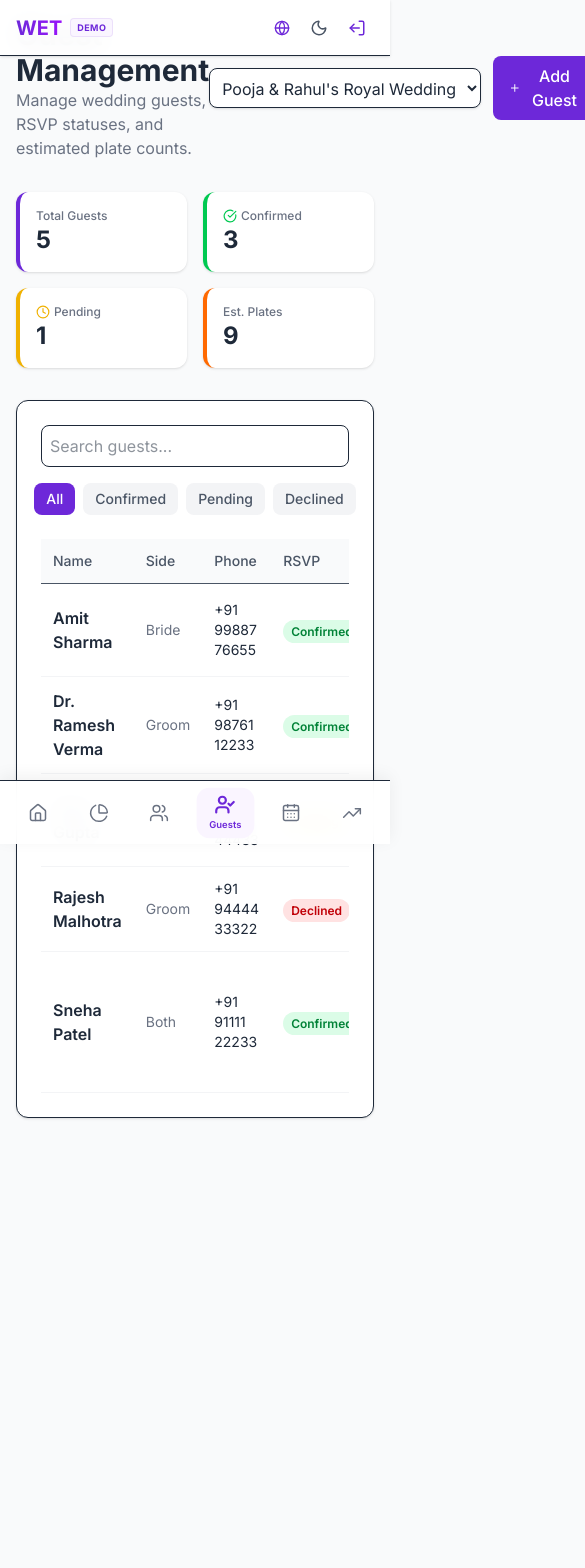
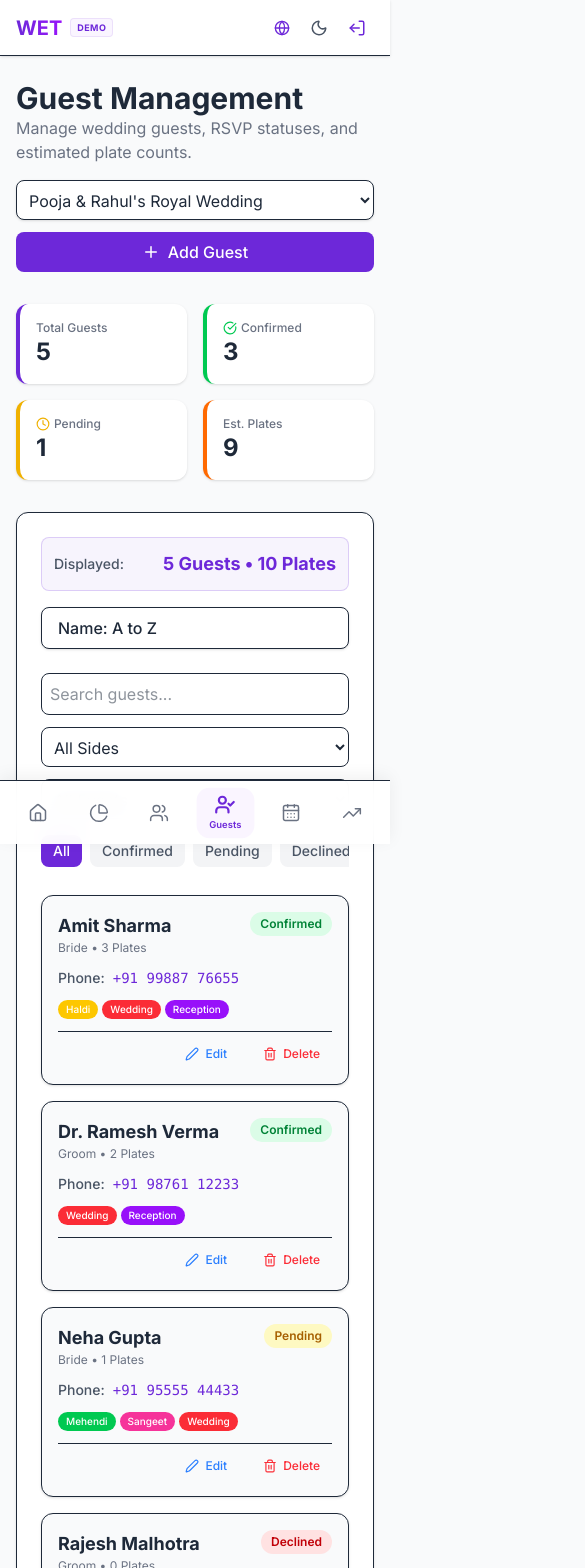
Before and after one commit to vinodverma1399/wedding_expense_tracker, a React (Vite) app in the folder frontend/: page /guests in a window 390 px wide. Shown: the top 1568 px of the page, 585 px wide, since content can reach past the window. Before the commit the page ends 1214 px from the top, so only its background shows below. Built offline with nearby package versions, Linux system fonts and the light colour scheme.

Commit message:
feat: implement guest management and login views

```diff
--- a/frontend/src/pages/GuestManagement.jsx
+++ b/frontend/src/pages/GuestManagement.jsx
@@ -4,8 +4,10 @@ import api from '../services/api';
 import { toast } from 'react-toastify';
 import { Plus, Trash2, Users, CheckCircle, XCircle, Clock, Edit2 } from 'lucide-react';
 import { useTranslation } from 'react-i18next';
+import { useNavigate } from 'react-router-dom';
 import { AuthContext } from '../context/AuthContext';
 import AuthRequiredModal from '../components/AuthRequiredModal';
+import Modal from '../components/Modal';
 import { demoWedding, demoGuests } from '../utils/demoData';
 
 const EVENT_TYPES = ['Haldi', 'Mehendi', 'Sangeet', 'Wedding', 'Reception', 'Engagement', 'Other'];
@@ -17,6 +19,7 @@ const EVENT_COLORS = {
 const GuestManagement = () => {
   const { t } = useTranslation();
   const { user } = useContext(AuthContext);
+  const navigate = useNavigate();
   const [weddings, setWeddings] = useState([]);
   const [selectedWedding, setSelectedWedding] = useState(null);
   const [guests, setGuests] = useState([]);
@@ -24,6 +27,9 @@ const GuestManagement = () => {
   const [editingGuest, setEditingGuest] = useState(null);
   const [filterRSVP, setFilterRSVP] = useState('All');
   const [searchTerm, setSearchTerm] = useState('');
+  const [sortBy, setSortBy] = useState('name-asc');
+  const [filterSide, setFilterSide] = useState('All');
+  const [filterEvent, setFilterEvent] = useState('All');
   const [form, setForm] = useState({
     name: '', phone: '', email: '', side: 'Both',
     rsvpStatus: 'Pending', numberOfPlates: 1, events: [], notes: ''
@@ -44,13 +50,30 @@ const GuestManagement = () => {
     }
   }, [user]);
 
-  useEffect(() => { if (selectedWedding && user) fetchGuests(); }, [selectedWedding, user]);
+  useEffect(() => {
+    if (selectedWedding && user) {
+      const isOwner = selectedWedding.userId === user._id || selectedWedding.userId?._id === user._id;
+      const currentRole = selectedWedding.members?.find(m => m.user._id === user._id || m.user === user._id)?.role;
+      if (!isOwner && currentRole === 'Contributor') {
+         navigate('/expenses');
+         return;
+      }
+      fetchGuests();
+    }
+  }, [selectedWedding, user]);
 
   const fetchWeddings = async () => {
     try {
       const { data } = await api.get('/wedding/all');
       setWeddings(data);
-      if (data.length > 0) setSelectedWedding(data[0]);
+      if (data.length > 0) {
+        const savedId = localStorage.getItem('selectedWeddingId');
+        const found = data.find(w => w._id === savedId);
+        setSelectedWedding(found || data[0]);
+        if (!found) {
+          localStorage.setItem('selectedWeddingId', data[0]._id);
+        }
+      }
     } catch { toast.error('Failed to load weddings'); }
   };
 
@@ -117,7 +140,15 @@ const GuestManagement = () => {
   const filteredGuests = guests.filter(g => {
     const matchRSVP = filterRSVP === 'All' || g.rsvpStatus === filterRSVP;
     const matchSearch = g.name.toLowerCase().includes(searchTerm.toLowerCase());
-    return matchRSVP && matchSearch;
+    const matchSide = filterSide === 'All' || g.side === filterSide;
+    const matchEvent = filterEvent === 'All' || (g.events && g.events.includes(filterEvent));
+    return matchRSVP && matchSearch && matchSide && matchEvent;
+  }).sort((a, b) => {
+    if (sortBy === 'name-asc') return a.name.localeCompare(b.name);
+    if (sortBy === 'name-desc') return b.name.localeCompare(a.name);
+    if (sortBy === 'plates-desc') return b.numberOfPlates - a.numberOfPlates;
+    if (sortBy === 'plates-asc') return a.numberOfPlates - b.numberOfPlates;
+    return 0;
   });
 
   const confirmedPlates = guests.filter(g => g.rsvpStatus === 'Confirmed').reduce((acc, g) => acc + g.numberOfPlates, 0);
@@ -125,18 +156,24 @@ const GuestManagement = () => {
   const totalPending = guests.filter(g => g.rsvpStatus === 'Pending').length;
   const totalDeclined = guests.filter(g => g.rsvpStatus === 'Declined').length;
 
+  const filteredTotalPlates = filteredGuests.reduce((acc, g) => acc + g.numberOfPlates, 0);
+
   return (
     <div className="flex flex-col md:flex-row bg-gray-50 dark:bg-gray-950 min-h-screen transition-colors duration-300">
       <Sidebar />
-      <div className="flex-1 md:ml-64 p-4 md:p-8 pb-24 md:pb-8">
-        <header className="flex justify-between items-center mb-8">
+      <div className="flex-1 max-w-7xl mx-auto w-full p-4 md:p-8 pt-20 md:pt-8 pb-24 md:pb-8">
+        <header className="flex flex-col md:flex-row justify-between items-start md:items-center gap-4 mb-8">
           <div>
             <h1 className="text-3xl font-bold text-gray-800 dark:text-white">{t('guestManagement')}</h1>
             <p className="text-gray-500 dark:text-gray-400">{t('manageGuests')}</p>
           </div>
-          <div className="flex gap-3 items-center">
+          <div className="flex flex-wrap items-center gap-3 w-full md:w-auto">
             {weddings.length > 0 && (
-              <select className="p-2 border dark:border-gray-700 rounded-lg bg-white dark:bg-gray-800 dark:text-white shadow-sm outline-none" value={selectedWedding?._id || ''} onChange={(e) => setSelectedWedding(weddings.find(w => w._id === e.target.value))}>
+              <select className="p-2 border dark:border-gray-700 rounded-lg bg-white dark:bg-gray-800 dark:text-white shadow-sm outline-none w-full md:w-auto flex-grow md:flex-grow-0 cursor-pointer" value={selectedWedding?._id || ''} onChange={(e) => {
+                const chosen = weddings.find(w => w._id === e.target.value);
+                setSelectedWedding(chosen);
+                if (chosen) localStorage.setItem('selectedWeddingId', chosen._id);
+              }}>
                 {weddings.map(w => <option key={w._id} value={w._id}>{w.weddingName}</option>)}
               </select>
             )}
@@ -148,7 +185,7 @@ const GuestManagement = () => {
                 resetForm();
                 setShowForm(true);
               }
-            }} className="bg-primary text-white px-4 py-2 rounded-lg hover:bg-purple-800 transition font-medium flex items-center gap-2 cursor-pointer">
+            }} className="bg-primary text-white px-4 py-2 rounded-lg hover:bg-purple-800 transition font-medium flex items-center justify-center gap-2 cursor-pointer w-full md:w-auto flex-grow md:flex-grow-0">
               <Plus size={18} /> {t('addGuest')}
             </button>
           </div>
@@ -181,9 +218,7 @@ const GuestManagement = () => {
         </div>
 
         {/* Add/Edit Form */}
-        {showForm && (
-          <div className="bg-white dark:bg-gray-900 p-6 rounded-xl shadow-sm border dark:border-gray-800 mb-8">
-            <h2 className="text-lg font-bold text-gray-800 dark:text-white mb-4">{editingGuest ? 'Edit Guest' : 'Add New Guest'}</h2>
+        <Modal isOpen={showForm} onClose={resetForm} title={editingGuest ? 'Edit Guest' : 'Add New Guest'}>
           <form onSubmit={handleSubmit} className="grid grid-cols-1 md:grid-cols-2 gap-4">
             <div>
               <label className="block text-sm font-medium text-gray-600 dark:text-gray-400 mb-1">Name *</label>
@@ -224,29 +259,60 @@ const GuestManagement = () => {
                 ))}
               </div>
             </div>
-              <div className="md:col-span-2 flex justify-end gap-2 pt-2">
+            <div className="md:col-span-2 flex justify-end gap-2 pt-4 mt-2 border-t dark:border-gray-800">
               <button type="button" onClick={resetForm} className="px-4 py-2 text-gray-600 dark:text-gray-400 hover:bg-gray-100 dark:hover:bg-gray-800 rounded-lg transition">Cancel</button>
               <button type="submit" className="bg-primary text-white px-6 py-2 rounded-lg hover:bg-purple-800 transition font-medium">{editingGuest ? 'Update' : 'Add Guest'}</button>
             </div>
           </form>
-          </div>
-        )}
+        </Modal>
 
         {/* Filters */}
         <div className="bg-white dark:bg-gray-900 p-6 rounded-xl shadow-sm border dark:border-gray-800">
-          <div className="flex flex-col md:flex-row justify-between items-center gap-4 mb-6">
-            <input value={searchTerm} onChange={e => setSearchTerm(e.target.value)} placeholder="Search guests..." className="p-2 border dark:border-gray-700 rounded-lg outline-none focus:ring-2 focus:ring-primary bg-white dark:bg-gray-800 dark:text-white w-full md:w-64" />
-            <div className="flex gap-2">
+          <div className="flex flex-col md:flex-row justify-between items-start md:items-center gap-4 mb-6">
+            <div className="w-full md:w-auto p-3 bg-primary/5 dark:bg-primary/10 rounded-lg border border-primary/20 flex justify-between items-center md:inline-flex md:mr-auto">
+              <span className="text-sm font-medium text-gray-600 dark:text-gray-300">Displayed:</span>
+              <span className="ml-3 text-lg font-bold text-primary dark:text-purple-400">{filteredGuests.length} Guests • {filteredTotalPlates} Plates</span>
+            </div>
+
+            <div className="w-full md:w-48">
+              <select
+                className="w-full px-4 py-2 border dark:border-gray-700 rounded-lg focus:ring-2 focus:ring-primary outline-none appearance-none bg-white dark:bg-gray-800 dark:text-white font-medium shadow-sm"
+                value={sortBy}
+                onChange={(e) => setSortBy(e.target.value)}
+              >
+                <option value="name-asc">Name: A to Z</option>
+                <option value="name-desc">Name: Z to A</option>
+                <option value="plates-desc">Plates: High to Low</option>
+                <option value="plates-asc">Plates: Low to High</option>
+              </select>
+            </div>
+          </div>
+
+          <div className="flex flex-col md:flex-row justify-between items-start md:items-center gap-4 mb-6">
+            <div className="flex flex-col sm:flex-row gap-3 w-full md:w-auto">
+              <input value={searchTerm} onChange={e => setSearchTerm(e.target.value)} placeholder="Search guests..." className="p-2 border dark:border-gray-700 rounded-lg outline-none focus:ring-2 focus:ring-primary bg-white dark:bg-gray-800 dark:text-white w-full sm:w-48" />
+              <select value={filterSide} onChange={e => setFilterSide(e.target.value)} className="p-2 border dark:border-gray-700 rounded-lg outline-none focus:ring-2 focus:ring-primary bg-white dark:bg-gray-800 dark:text-white w-full sm:w-32 cursor-pointer">
+                <option value="All">All Sides</option>
+                <option value="Bride">Bride</option>
+                <option value="Groom">Groom</option>
+                <option value="Both">Both</option>
+              </select>
+              <select value={filterEvent} onChange={e => setFilterEvent(e.target.value)} className="p-2 border dark:border-gray-700 rounded-lg outline-none focus:ring-2 focus:ring-primary bg-white dark:bg-gray-800 dark:text-white w-full sm:w-36 cursor-pointer">
+                <option value="All">All Events</option>
+                {EVENT_TYPES.map(ev => <option key={ev} value={ev}>{ev}</option>)}
+              </select>
+            </div>
+            <div className="flex gap-2 overflow-x-auto pb-1 scrollbar-none w-full justify-start md:justify-end">
               {['All', 'Confirmed', 'Pending', 'Declined'].map(f => (
                 <button key={f} onClick={() => setFilterRSVP(f)}
-                  className={`px-3 py-1.5 rounded-lg text-sm font-medium transition ${filterRSVP === f ? 'bg-primary text-white' : 'bg-gray-100 dark:bg-gray-800 text-gray-600 dark:text-gray-400'}`}>
+                  className={`px-3 py-1.5 rounded-lg text-sm font-medium transition flex-shrink-0 ${filterRSVP === f ? 'bg-primary text-white' : 'bg-gray-100 dark:bg-gray-800 text-gray-600 dark:text-gray-400'}`}>
                   {f}
                 </button>
               ))}
             </div>
           </div>
 
-          <div className="overflow-x-auto">
+          <div className="overflow-x-auto hidden md:block">
             <table className="w-full text-left border-collapse">
               <thead>
                 <tr className="border-b dark:border-gray-800 bg-gray-50 dark:bg-gray-800/50 text-gray-600 dark:text-gray-400 text-sm">
@@ -266,7 +332,11 @@ const GuestManagement = () => {
                   <tr key={g._id} className="border-b border-gray-100 dark:border-gray-800 hover:bg-gray-50 dark:hover:bg-gray-800 transition">
                     <td className="p-3 font-semibold text-gray-800 dark:text-gray-200">{g.name}</td>
                     <td className="p-3 text-sm text-gray-500 dark:text-gray-400">{t(g.side.toLowerCase()) || g.side}</td>
-                    <td className="p-3 text-sm dark:text-gray-300">{g.phone || '-'}</td>
+                    <td className="p-3 text-sm dark:text-gray-300">
+                      {g.phone ? (
+                        <a href={`tel:${g.phone}`} className="text-primary hover:underline font-mono">{g.phone}</a>
+                      ) : '-'}
+                    </td>
                     <td className="p-3">
                       <span className={`px-2 py-1 rounded-full text-xs font-semibold ${
                         g.rsvpStatus === 'Confirmed' ? 'bg-green-100 text-green-700 dark:bg-green-900/30 dark:text-green-400' :
@@ -300,6 +370,60 @@ const GuestManagement = () => {
               </tbody>
             </table>
           </div>
+
+          {/* Mobile Card List View */}
+          <div className="md:hidden space-y-4">
+            {filteredGuests.length === 0 ? (
+              <div className="p-8 text-center text-gray-500 dark:text-gray-400">No guests found. Add your first guest!</div>
+            ) : (
+              filteredGuests.map(g => (
+                <div key={g._id} className="bg-gray-50 dark:bg-gray-800/40 p-4 rounded-xl border dark:border-gray-800 space-y-3 shadow-sm">
+                  <div className="flex justify-between items-start">
+                    <div>
+                      <h4 className="font-bold text-lg text-gray-800 dark:text-gray-100">{g.name}</h4>
+                      <p className="text-xs text-gray-500 dark:text-gray-400">
+                        {t(g.side.toLowerCase()) || g.side} • {g.numberOfPlates} {t('plates')}
+                      </p>
+                    </div>
+                    <span className={`px-2.5 py-1 rounded-full text-xs font-semibold ${
+                      g.rsvpStatus === 'Confirmed' ? 'bg-green-100 text-green-700 dark:bg-green-900/30 dark:text-green-400' :
+                      g.rsvpStatus === 'Declined' ? 'bg-red-100 text-red-700 dark:bg-red-900/30 dark:text-red-400' :
+                      'bg-yellow-100 text-yellow-700 dark:bg-yellow-900/30 dark:text-yellow-400'
+                    }`}>{t(g.rsvpStatus.toLowerCase()) || g.rsvpStatus}</span>
+                  </div>
+
+                  {g.phone && (
+                    <div className="flex items-center gap-2 text-sm text-gray-600 dark:text-gray-300">
+                      <span className="font-medium">{t('phone')}:</span>
+                      <a href={`tel:${g.phone}`} className="text-primary hover:underline font-mono">{g.phone}</a>
+                    </div>
+                  )}
+
+                  <div className="flex flex-wrap gap-1">
+                    {g.events?.map(ev => (
+                      <span key={ev} className={`${EVENT_COLORS[ev]} text-white text-[10px] px-2 py-0.5 rounded-full font-medium`}>{t(ev.toLowerCase()) || ev}</span>
+                    ))}
+                  </div>
+
+                  <div className="flex justify-end gap-3 pt-2 border-t dark:border-gray-800/60">
+                    <button onClick={() => {
+                      if (!user) {
+                        setAuthActionName('edit guest details');
+                        setIsAuthModalOpen(true);
+                      } else {
+                        handleEdit(g);
+                      }
+                    }} className="flex items-center gap-1.5 px-3 py-1.5 text-xs text-blue-500 hover:bg-blue-50 dark:hover:bg-blue-900/20 rounded-lg transition font-medium cursor-pointer">
+                      <Edit2 size={14} /> Edit
+                    </button>
+                    <button onClick={() => handleDelete(g._id)} className="flex items-center gap-1.5 px-3 py-1.5 text-xs text-red-500 hover:bg-red-50 dark:hover:bg-red-900/20 rounded-lg transition font-medium cursor-pointer">
+                      <Trash2 size={14} /> Delete
+                    </button>
+                  </div>
+                </div>
+              ))
+            )}
+          </div>
         </div>
       </div>
       <AuthRequiredModal
```
Also changed, not shown: frontend/src/pages/AdminPanel.jsx (+6 -6 lines), frontend/src/pages/Login.jsx (+16 -14 lines). Lines whose indentation alone changed are shown as unchanged.
